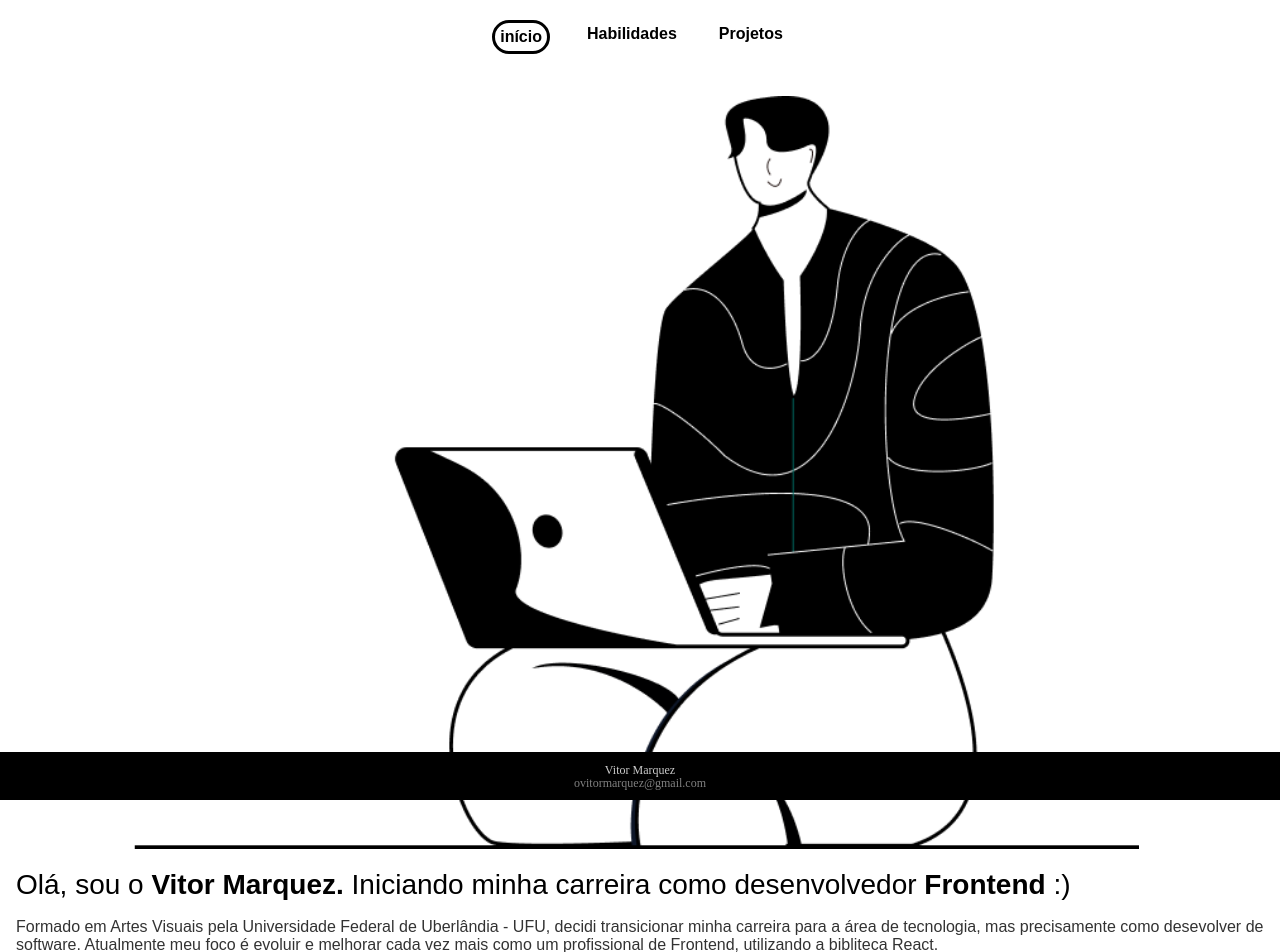
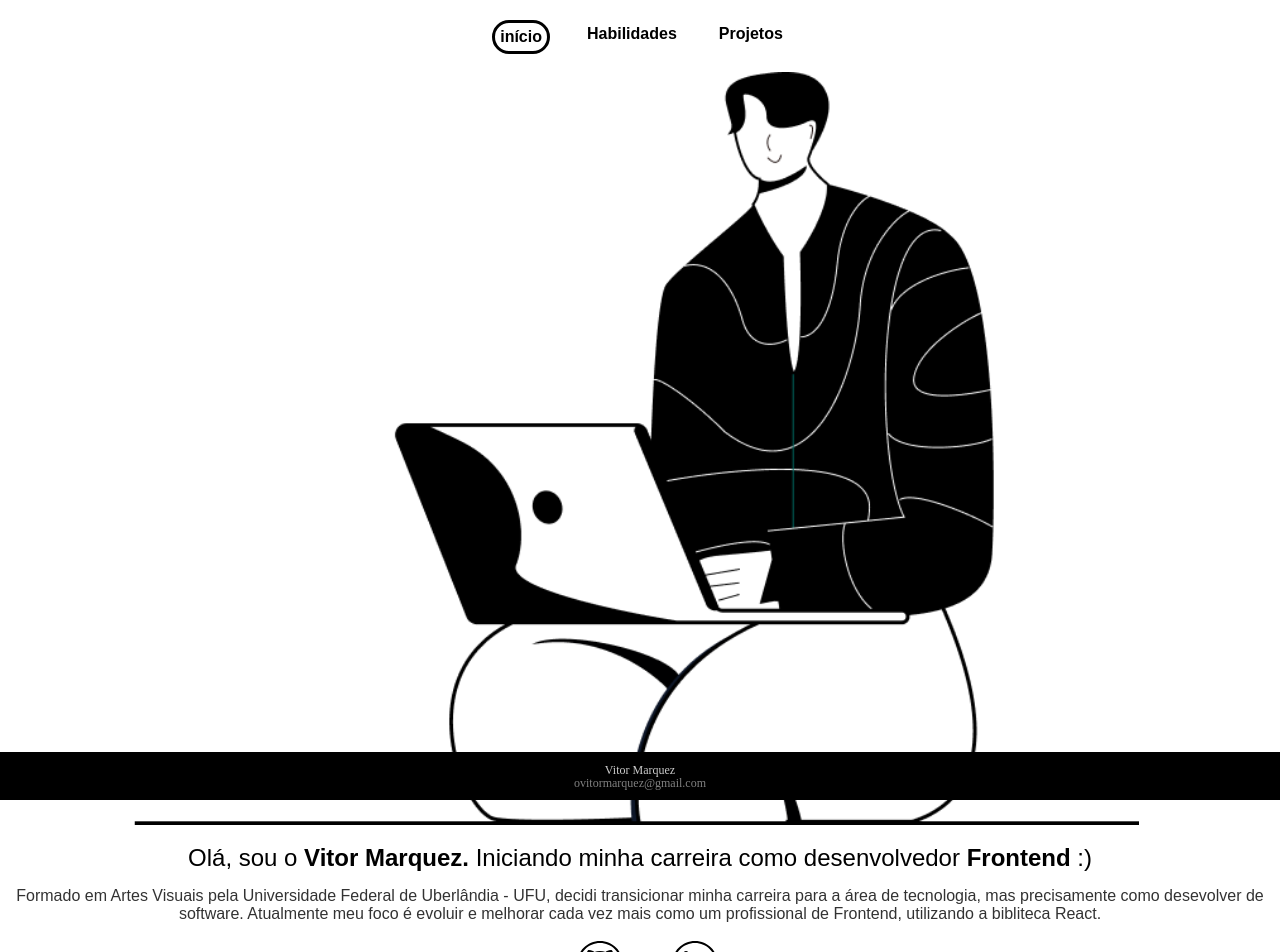
Before and after one commit to VitorMarquezz/portefolio, a React (Create React App) app: page / in a window 1280 px wide. Shown: the top 952 px of the page. Built offline with nearby package versions, Linux system fonts and the light colour scheme.

Commit message:
acho que agora vai

```diff
--- a/src/paginas/Inicio/Inicio.module.css
+++ b/src/paginas/Inicio/Inicio.module.css
@@ -7,7 +7,7 @@
 
 .imagem1 {
     width: 90%;
-    margin:2em 3em 0 0;
+    margin:0.5em 3em 0 0;
 }
 
 .container__texto {
@@ -18,8 +18,9 @@
 
 .container__titulo {
     font-weight: 400;
-    font-size: 28px;
+    font-size: 24px;
     line-height: 1.6;
+    text-align: center;
 }
 
 .container__paragrafo {
@@ -27,6 +28,7 @@
     font-weight: 400;
     font-size: 16px;
     opacity: 0.8;
+    text-align: center;
 }
 
 .sociais {
```
